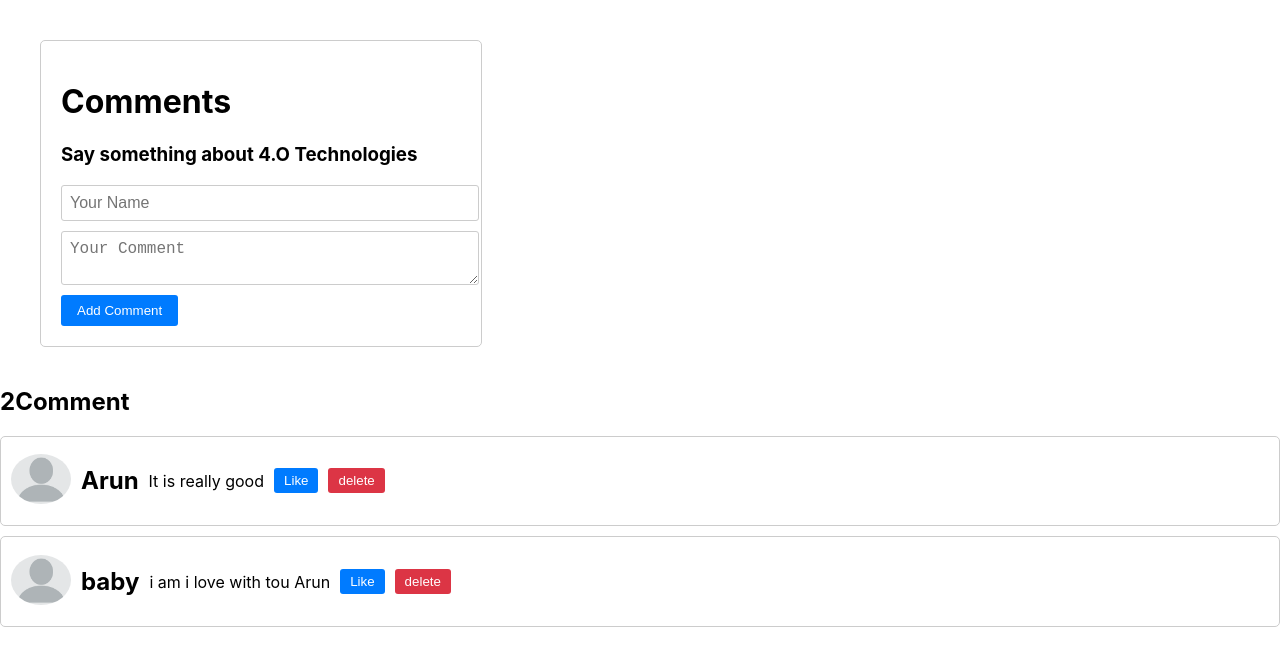
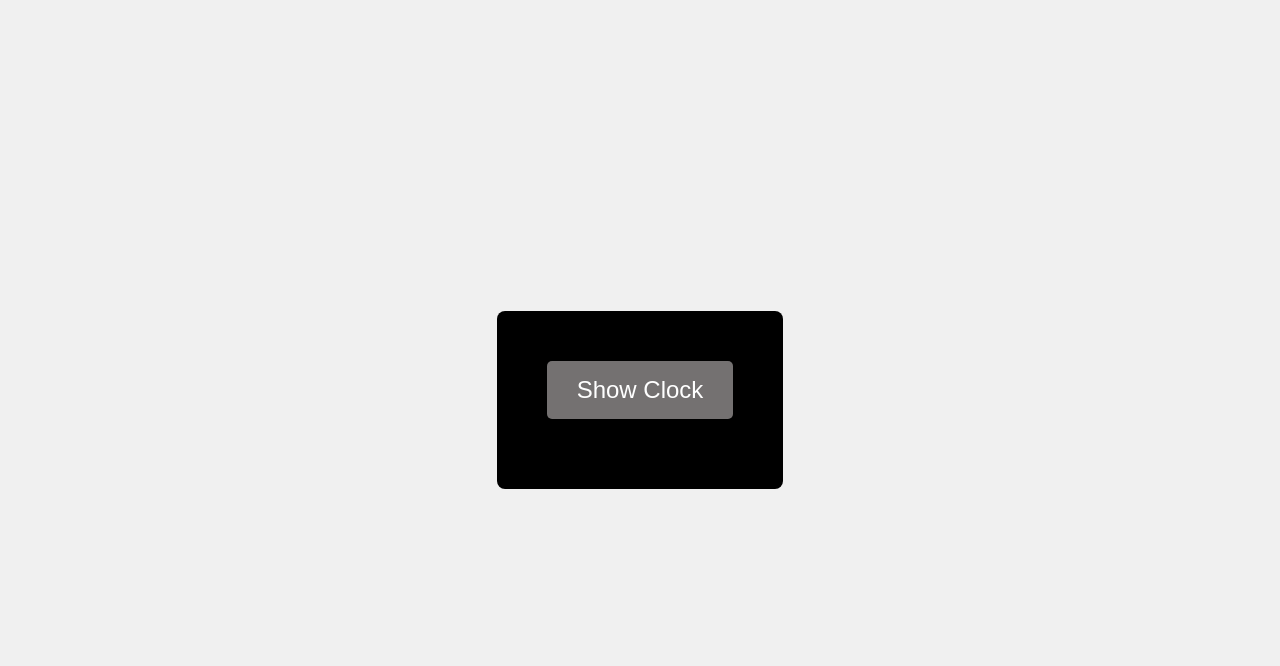
Before and after one commit to valluruarunkumar/FAQ, a React (Create React App) app: page / in a window 1280 px wide. Shown: the top 666 px of the page. Built offline with nearby package versions, Linux system fonts and the light colour scheme.

Commit message:
first commit

```diff
--- a/src/App.js
+++ b/src/App.js
@@ -1,97 +1,35 @@
 import React from 'react';
 import { Component } from 'react';
-import Comments from './Components/CommentsApp';
-import {v4 as uuidv4} from 'uuid';
-
-const initialComments=[
-    {
-        uniqueId:uuidv4(),
-        image:"download.png",
-        name:"Arun",
-        comment:"It is really good"
-    },
-    {
-        uniqueId:uuidv4(),
-        image:"download.png",
-        name:"baby",
-        comment:"i am i love with tou Arun "
-    }
-]
+import Clock from './Components/Clock'
 
 
-class CommentsApp extends Component {
+class ClockApp extends Component {
+    state={showClock:false}
 
-
-
-    state={finalComments:initialComments,
-        name:"",
-        comment:""
-        }
-
-
-
-
-    onAddComment=(event)=>{
-        event.preventDefault()
-        const {name,comment}=this.state
-        const newComment={
-            image:"download.png",
-            name,
-            comment
-        }
-        this.setState((prevState)=>({
-            finalComments:[...prevState.finalComments,newComment],
-
-        }),
-
-        ()=>{
-            this.setState({name:'',comment:''})
-        }
-    );
-
-    };
-
-
-    onDeleteComment=(uniqueId)=>{
-        this.setState((prevState)=>({
-            finalComments:prevState.finalComments.filter(
-                (comments)=>comments.uniqueId!==uniqueId
-            ),
-        }));
-    };
-
-
-    onNameChange =(event) =>{
-        this.setState({name:event.target.value})
+    onToggle=()=>{
+        this.setState(prevState=>{
+            const {showClock}=prevState
+            return{
+                showClock:!showClock,
+            }
+        })
     }
 
-    onCommentChange =(event)=>{
-        this.setState({comment:event.target.value})
-    }
-
-
-
     render() {
-        const commentCount = this.state.finalComments.length;
+        const {showClock}=this.state
         return (
             <div className='container'>
-                <div className='form-container'>
-                    <h1>Comments</h1>
-                    <form>
-                        <h3>Say something about 4.O Technologies</h3>
-                        <input type="text" placeholder="Your Name" onChange={this.onNameChange} />
-                        <textarea placeholder="Your Comment" onChange={this.onCommentChange}></textarea>
-                        <button onClick={this.onAddComment}>Add Comment</button>
-                    </form>
+                <div>
+                    <button className="show-button" onClick={this.onToggle}>
+                       {showClock? "Hide Clock" :'Show Clock'}
+                        </button>
+                    <div className="clock"></div>
                 </div>
-                <h2><span>{commentCount}</span>Comment</h2>
-                {this.state.finalComments.map(ecahComment =>(
-                        <Comments  details={ecahComment} onDeleteComment={this.onDeleteComment}/>
-                    ))}
+                {showClock && <Clock/>}
+            </div>
 
-            </div>
-        )
+        );
     }
-}
+};
 
-export default CommentsApp;
+export default ClockApp;
--- /dev/null
+++ b/src/Components/Clock/index.css
@@ -0,0 +1,39 @@
+body {
+  display: flex;
+  justify-content: center;
+  align-items: center;
+  height: 100vh;
+  background-color: #f0f0f0;
+  margin: 0;
+}
+
+.container {
+  display: flex;
+  flex-direction: column;
+  align-items: center;
+  background-color: rgb(0, 0, 0);
+  padding: 50px;
+  border-radius: 8px;
+}
+
+.show-button {
+  background-color: #747171;
+  color: white;
+  font-size: 24px;
+  padding: 15px 30px;
+  border: none;
+  border-radius: 5px;
+  cursor: pointer;
+  margin-bottom: 20px;
+}
+
+.clock {
+  font-size: 30px;
+  color: #eee;
+}
+
+.time {
+  font-size: 24px;
+  color: #ffffff;
+  margin: 0;
+}
--- /dev/null
+++ b/src/Components/Clock/index.js
@@ -0,0 +1,43 @@
+import React, { Component } from "react";
+import './index.css'
+
+class Clock extends Component {
+
+
+    constructor(props){
+    super(props)
+    this.state={date:new Date()}
+    }
+
+    componentDidMount(){
+        this.timerId=setInterval(this.tick,1000)
+    }
+
+    componentWillUnmount(){
+        console.log("jdasdnk");
+        clearInterval(this.timerId);
+
+    }
+
+
+
+    tick =()=>{
+        this.setState({date:new Date()})
+    }
+
+
+
+    render() {
+        const {date}=this.state
+        return (
+            <div>
+                <h1 className="clock">Clock</h1>
+                <p className="time">{date.toLocaleTimeString()}</p>
+            </div>
+
+        )
+    }
+
+}
+
+export default Clock
--- a/src/Components/CommentsApp/index.css
+++ /dev/null
@@ -1,91 +0,0 @@
-
-  .form-container {
-    width: 400px;
-    margin: 40px ;
-    padding: 20px;
-    border: 1px solid #ccc;
-    border-radius: 5px;
-  }
-
-
-  .form-container input,
-  .form-container textarea {
-    display: block;
-    width: 100%;
-    margin-bottom: 10px;
-    padding: 8px;
-    font-size: 16px;
-    border: 1px solid #ccc;
-    border-radius: 3px;
-  }
-
-  .form-container button {
-    background-color: #007bff;
-    color: #fff;
-    padding: 8px 16px;
-    border: none;
-    border-radius: 3px;
-    cursor: pointer;
-  }
-
-  .form-container button:hover {
-    background-color: #0056b3;
-  }
-
-
-
-.comment-container {
-    display: flex;
-    align-items: center;
-    padding: 10px;
-    border: 1px solid #ccc;
-    border-radius: 5px;
-    margin-bottom: 10px;
-  }
-  .circle {
-    width: 60px;
-    height: 50px;
-    background-color: #f00;
-    border-radius: 50%;
-  }
-
-
-
-  .comment-container h2 {
-    margin-left: 10px;
-  }
-
-
-  .comment-container p {
-    margin-left: 10px;
-  }
-
-
-
-
-
-  .comment-container button {
-    margin-left: 10px;
-    padding: 5px 10px;
-    border: none;
-    border-radius: 3px;
-    cursor: pointer;
-  }
-
-  .comment-container button:nth-child(1) {
-    background-color: #007bff;
-    color: #fff;
-  }
-
-  .comment-container button:nth-child(1):hover {
-    background-color: #0056b3;
-  }
-
-  .comment-container button:nth-child(2) {
-    background-color: #dc3545;
-    color: #fff;
-  }
-
-  .comment-container button:nth-child(2):hover {
-    background-color: #c82333;
-  }
--- a/src/Components/CommentsApp/index.js
+++ /dev/null
@@ -1,28 +0,0 @@
-    import React from "react";
-    import './index.css'
-
-    const Comments=(props)=>{
-        const {details,onDeleteComment}=props
-        const {image,name,comment,uniqueId}=details
-
-
-        const handleDeleteComment=()=>{
-            onDeleteComment(uniqueId);
-        };
-        return(
-            <div>
-                <div className="comment-container">
-                    <div>
-                        <img src={image} className="circle"/>
-                    </div>
-                    <h2>{name}</h2>
-                    <p>{comment}</p>
-                    <div className="buttons">
-                        <button>Like</button>
-                        <button onClick={handleDeleteComment}>delete</button>
-                    </div>
-                </div>
-            </div>
-        )
-    }
-    export default Comments
```
